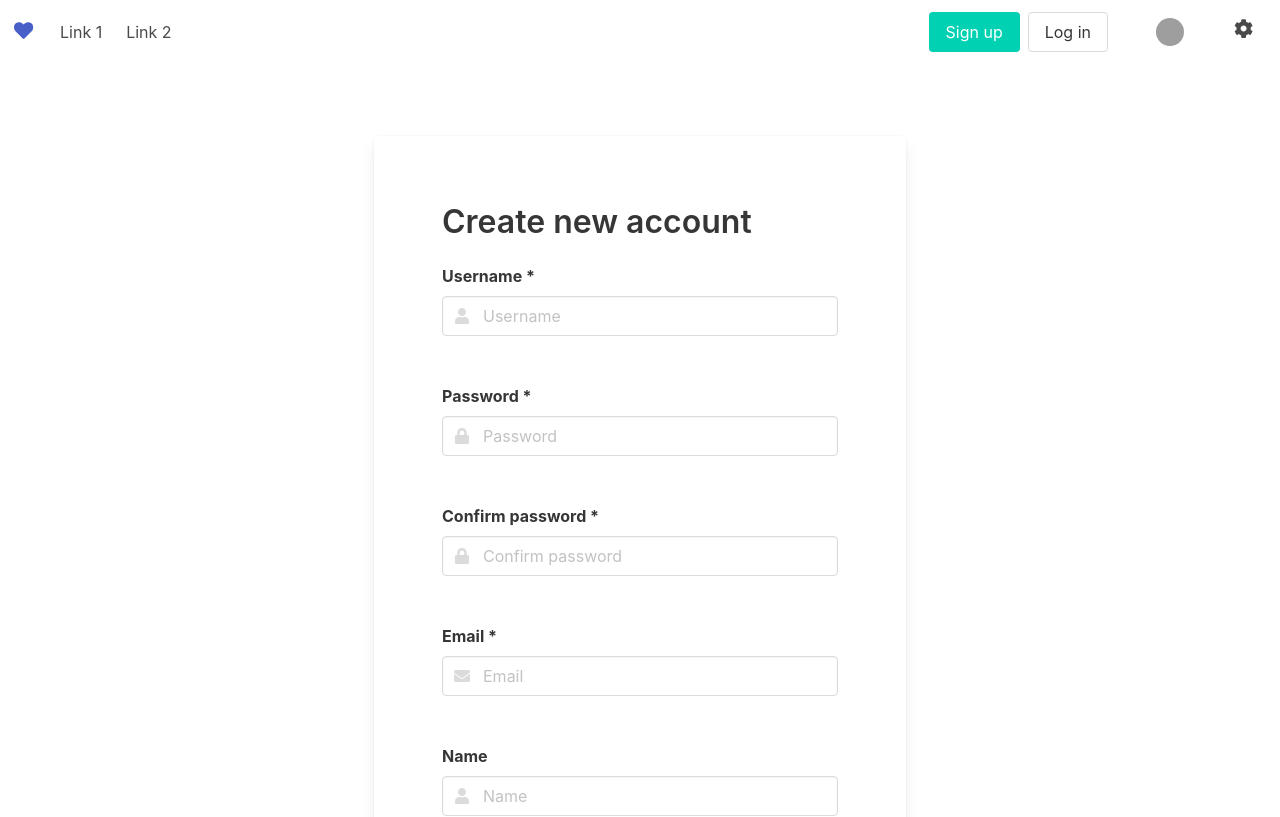
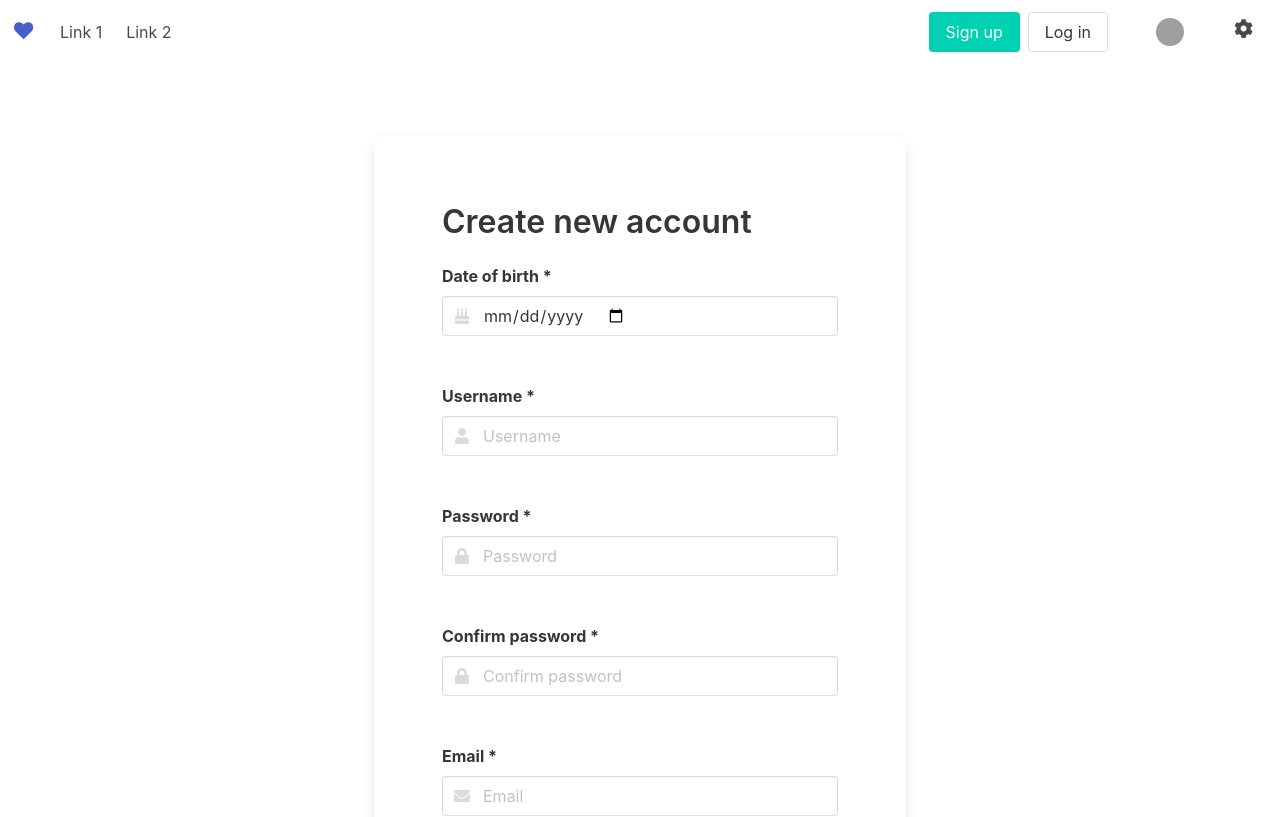
Before and after one commit to Jukkay/matcha, a Next.js app in the folder client/: page /signup in a window 1280 px wide. Shown: the top 817 px of the page. Built offline with nearby package versions, Linux system fonts and the light colour scheme; grey boxes are pictures that could not be loaded.

Commit message:
added bithday field and check to signup form

```diff
--- a/client/pages/signup/index.tsx
+++ b/client/pages/signup/index.tsx
@@ -1,6 +1,6 @@
 import type { NextPage } from "next";
 import { useState, useEffect} from "react";
-import { FaCheck, FaUser, FaLock, FaEnvelope } from "react-icons/fa";
+import { FaCheck, FaUser, FaLock, FaEnvelope, FaBirthdayCake } from "react-icons/fa";
 import { FormInput, Notification, SubmitButton } from "../../components/form";;
 import { API } from "../../utilities/api";
 
@@ -12,6 +12,7 @@ const Signup: NextPage = () => {
   const [validMatch, setValidMatch] = useState(false);
   const [validEmail, setValidEmail] = useState(false);
   const [validName, setValidName] = useState(false);
+  const [validBirthday, setValidBirthday] = useState(false);
   const [validForm, setValidForm] = useState(false);
 
   // Form states
@@ -21,6 +22,7 @@ const Signup: NextPage = () => {
 
   // input values
   const [values, setValues] = useState({
+    birthday: "",
     username: "",
     password: "",
     confirmPassword: "",
@@ -30,6 +32,7 @@ const Signup: NextPage = () => {
 
   // error states
   const [errors, setErrors] = useState({
+    birthday: false,
     username: false,
     password: false,
     confirmPassword: false,
@@ -39,6 +42,7 @@ const Signup: NextPage = () => {
 
   // Error messages
   const [errorMessages, setErrorMessages] = useState({
+    birthday: "You seem to be younger than 18",
     username: "Invalid username",
     password: "Invalid password",
     confirmPassword: "Passwords do not match",
@@ -50,6 +54,19 @@ const Signup: NextPage = () => {
   const inputs = [
     {
       id: 1,
+      type: "date",
+      name: "birthday",
+      label: "Date of birth *",
+      autoComplete: "bday",
+      helper:
+        "You must be at least 18 years old to register",
+      leftIcon: <FaBirthdayCake />,
+      rightIcon: <FaCheck color="green" />,
+      validator: validBirthday,
+      required: true,
+    },
+    {
+      id: 2,
       type: "text",
       placeholder: "Username",
       name: "username",
@@ -63,7 +80,7 @@ const Signup: NextPage = () => {
       required: true,
     },
     {
-      id: 2,
+      id: 3,
       type: "password",
       placeholder: "Password",
       name: "password",
@@ -77,7 +94,7 @@ const Signup: NextPage = () => {
       required: true,
     },
     {
-      id: 3,
+      id: 4,
       type: "password",
       placeholder: "Confirm password",
       name: "confirmPassword",
@@ -89,7 +106,7 @@ const Signup: NextPage = () => {
       required: true,
     },
     {
-      id: 4,
+      id: 5,
       type: "email",
       placeholder: "Email",
       name: "email",
@@ -101,7 +118,7 @@ const Signup: NextPage = () => {
       required: true,
     },
     {
-      id: 5,
+      id: 6,
       type: "text",
       placeholder: "Name",
       name: "name",
@@ -120,6 +137,28 @@ const Signup: NextPage = () => {
   const onChange = (event: React.ChangeEvent<HTMLInputElement>) => {
     setValues({ ...values, [event.target.name]: event.target.value });
   };
+
+  // Birthday validation
+  useEffect(() => {
+    if (!values.birthday) return;
+    const birthday = new Date(values.birthday).getTime()
+    const now = new Date().getTime()
+    const age = (now - birthday) / (1000 * 60 * 60 * 24) / 365
+    if (age >= 18) {
+      setValidBirthday(true)
+      setErrors({
+        ...errors,
+        birthday: false,
+      });
+    }
+    else {
+      setValidBirthday(false)
+      setErrors({
+        ...errors,
+        birthday: true,
+      });
+    }
+  }, [values.birthday])
 
   // Username validation
   useEffect(() => {
@@ -182,7 +221,7 @@ const Signup: NextPage = () => {
 
   // Form validation
   useEffect(() => {
-    if (validUsername && validPassword && validEmail && validMatch) {
+    if (validBirthday && validUsername && validPassword && validEmail && validMatch) {
       if (values.name && !validName) setValidForm(false);
       else setValidForm(true);
     } else setValidForm(false);
@@ -233,6 +272,7 @@ const Signup: NextPage = () => {
             <section className="section">
               <form onSubmit={handleSubmit} autoComplete="on">
                 <h3 className="title is-3">Create new account</h3>
+
                 {inputs.map((input) => (
                   <FormInput
                     key={input.id}
```
Also changed, not shown: client/components/form.tsx (line endings or trailing spaces).
